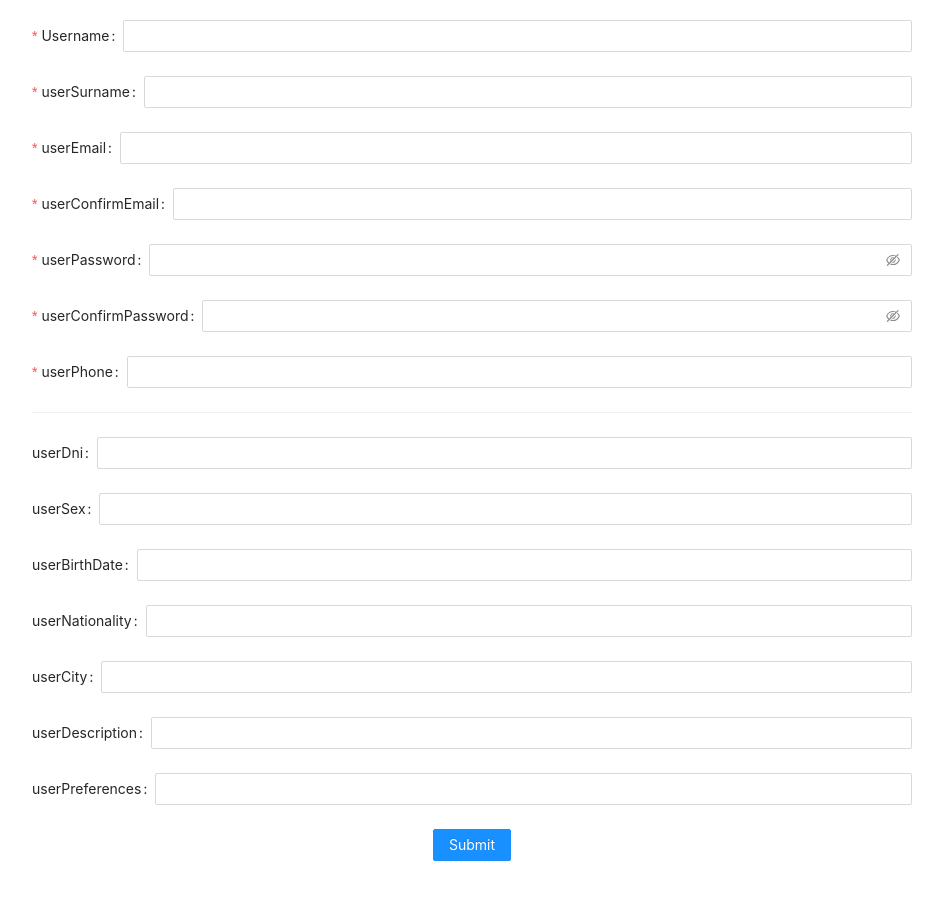
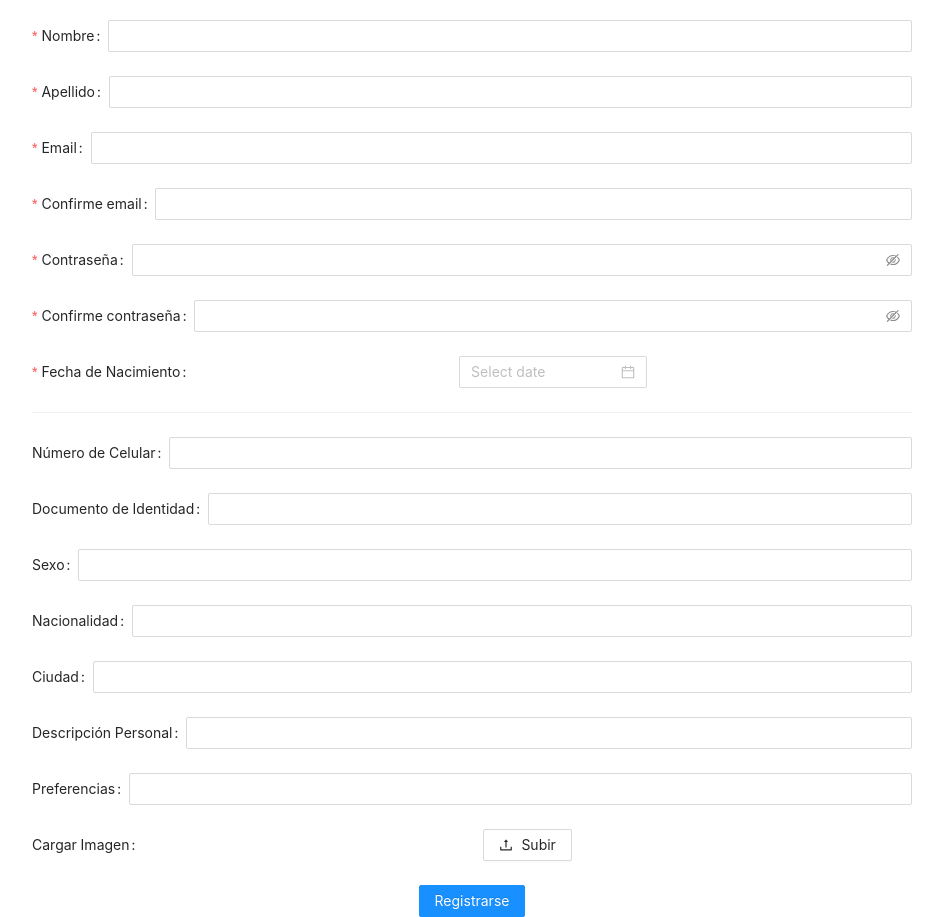
Before and after one commit to pabloluceroschneider/co-alquilando-frontend, a React (Create React App) app: page /sign-in in a window 1280 px wide. Shown: the part 180-1097 px from the top of the page, without its empty margins (168-1111 px from the left). Before the commit the page ends 1041 px from the top, so only its background shows below. Built offline with nearby package versions, Linux system fonts and the light colour scheme.

Commit message:
add: Agrego campos al formulario

```diff
--- a/src/index.js
+++ b/src/index.js
@@ -8,9 +8,9 @@ import Routes from './routes';
 import * as serviceWorker from './serviceWorker';
 
 ReactDOM.render(
-  <React.StrictMode>
+  <React.Fragment>
     <Routes />
-  </React.StrictMode>,
+  </React.Fragment>,
   document.getElementById('root')
 );
 
--- a/src/routes/signIn/index.js
+++ b/src/routes/signIn/index.js
@@ -1,14 +1,27 @@
 import React from 'react';
-import { Form, Input, Button, Divider } from 'antd';
-
+import { Form, Input, Button, Divider, DatePicker, notification, Upload } from 'antd';
+import { UploadOutlined } from '@ant-design/icons';
+import { useHistory } from 'react-router-dom';
 
 const FormSignIn = () => {
+	const [ form ] = Form.useForm();
+	let history = useHistory();
+
 	const onFinish = (values) => {
 		console.log('Success:', values);
+		notification.success({
+			message: `Usuario registrado`,
+			placement: 'bottomLeft'
+		});
+		history.push('/');
 	};
 
 	const onFinishFailed = (errorInfo) => {
 		console.log('Failed:', errorInfo);
+		notification.error({
+			message: `No se pudo registrar usuario`,
+			placement: 'bottomLeft'
+		});
 	};
 
 	return (
@@ -19,9 +32,10 @@ const FormSignIn = () => {
 			}}
 			onFinish={onFinish}
 			onFinishFailed={onFinishFailed}
+			form={form}
 		>
 			<Form.Item
-				label="Username"
+				label="Nombre"
 				name="userName"
 				rules={[
 					{
@@ -34,7 +48,7 @@ const FormSignIn = () => {
 			</Form.Item>
 
 			<Form.Item
-				label="userSurname"
+				label="Apellido"
 				name="userSurname"
 				rules={[
 					{
@@ -47,7 +61,7 @@ const FormSignIn = () => {
 			</Form.Item>
 
 			<Form.Item
-				label="userEmail"
+				label="Email"
 				name="userEmail"
 				rules={[
 					{
@@ -60,7 +74,7 @@ const FormSignIn = () => {
 			</Form.Item>
 
 			<Form.Item
-				label="userConfirmEmail"
+				label="Confirme email"
 				name="userConfirmEmail"
 				rules={[
 					{
@@ -72,8 +86,8 @@ const FormSignIn = () => {
 				<Input />
 			</Form.Item>
 
-            <Form.Item
-				label="userPassword"
+			<Form.Item
+				label="Contraseña"
 				name="userPassword"
 				rules={[
 					{
@@ -85,8 +99,8 @@ const FormSignIn = () => {
 				<Input.Password />
 			</Form.Item>
 
-            <Form.Item
-				label="userConfirmPassword"
+			<Form.Item
+				label="Confirme contraseña"
 				name="userConfirmPassword"
 				rules={[
 					{
@@ -98,9 +112,9 @@ const FormSignIn = () => {
 				<Input.Password />
 			</Form.Item>
 
-            <Form.Item
-				label="userPhone"
-				name="userPhone"
+			<Form.Item
+				label="Fecha de Nacimiento"
+				name="userBirthDate"
 				rules={[
 					{
 						required: true,
@@ -108,63 +122,50 @@ const FormSignIn = () => {
 					}
 				]}
 			>
+				<DatePicker />
+			</Form.Item>
+
+			<Divider />
+
+			<Form.Item label="Número de Celular" name="userPhone">
 				<Input />
 			</Form.Item>
 
-            <Divider />
-
-            <Form.Item
-				label="userDni"
-				name="userDni"
-			>
+			<Form.Item label="Documento de Identidad" name="userDni">
 				<Input />
 			</Form.Item>
 
-            <Form.Item
-				label="userSex"
-				name="userSex"
-			>
+			<Form.Item label="Sexo" name="userSex">
 				<Input />
 			</Form.Item>
 
-            <Form.Item
-				label="userBirthDate"
-				name="userBirthDate"
-			>
+			<Form.Item label="Nacionalidad" name="userNationality">
 				<Input />
 			</Form.Item>
 
-            <Form.Item
-				label="userNationality"
-				name="userNationality"
-			>
+			<Form.Item label="Ciudad" name="userCity">
 				<Input />
 			</Form.Item>
 
-            <Form.Item
-				label="userCity"
-				name="userCity"
-			>
+			<Form.Item label="Descripción Personal" name="userDescription">
 				<Input />
 			</Form.Item>
 
-            <Form.Item
-				label="userDescription"
-				name="userDescription"
-			>
+			<Form.Item label="Preferencias" name="userPreferences">
 				<Input />
 			</Form.Item>
 
-            <Form.Item
-				label="userPreferences"
-				name="userPreferences"
-			>
-				<Input />
+			<Form.Item label="Cargar Imagen">
+				<Upload>
+					<Button>
+						<UploadOutlined />  Subir
+					</Button>
+				</Upload>
 			</Form.Item>
 
 			<Form.Item>
 				<Button type="primary" htmlType="submit">
-					Submit
+					Registrarse
 				</Button>
 			</Form.Item>
 		</Form>
```
